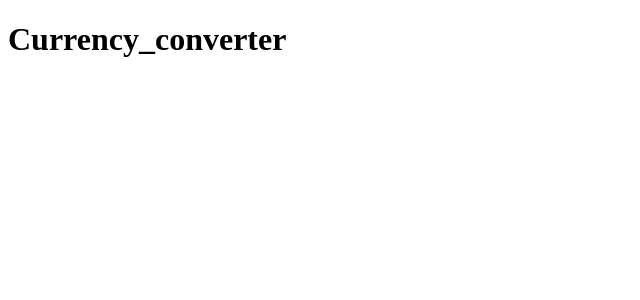
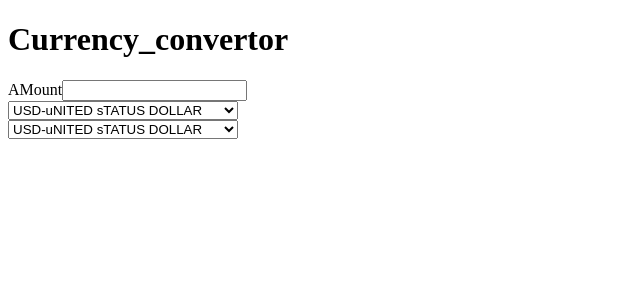
Before and after one commit to Hariprasath1996/Currency_Converter--React-js, a React (Vite) app: page / in a window 1280 px wide. Shown: the top 300 px of the page, without its empty margins (0-640 px from the left). Built offline with nearby package versions, Linux system fonts and the light colour scheme.

Commit message:
create elements

```diff
--- a/src/App.jsx
+++ b/src/App.jsx
@@ -1,11 +1,51 @@
 const App = () => {
-  return ( <>
-  <div>
-    <h1>
-      Currency_converter
-    </h1>
-  </div>
-  </> );
+  return (<>
+    <div className="currency-convertor">
+      <div className="section-1">
+
+      </div>
+      <div className="section-2">
+        <div className="title">
+          <h1>Currency_convertor</h1>
+        </div>
+        <div className="input-container">
+          <label htmlFor="amount">AMount</label>
+          <input type="text" id="amount" />
+        </div>
+        <div className="input-container-one">
+          <label className="currency-from" htmlFor="currency-from"></label>
+          <select id="currency-from">
+            <option value="USD">USD-uNITED sTATUS DOLLAR</option>
+            <option value="EUR">EUR-EURO</option>
+            <option value="GBP">GBP-BRITISH POUND STERLING</option>
+            <option value="JPY">JPY-JAPANESE YEN</option>
+            <option value="AUD">AUD-AUSTRALIAN DOLLAR</option>
+            <option value="CAD">CAD-CANADIAN DOLLAR</option>
+            <option value="CNY">CNY-CHINESE YUAN</option>
+            <option value="INR">INR-INDIAN RUPEE</option>
+            <option value="BRL">BRL-BRAZILIAN REAL</option>
+            <option value="ZAR">ZAR-SOUTH AFRICAN RAND</option>
+          </select>
+        </div>
+        <div className="input-container-two">
+          <label className="currency-to" htmlFor="currency-to"></label>
+          <select id="currency-to">
+            <option value="USD">USD-uNITED sTATUS DOLLAR</option>
+            <option value="EUR">EUR-EURO</option>
+            <option value="GBP">GBP-BRITISH POUND STERLING</option>
+            <option value="JPY">JPY-JAPANESE YEN</option>
+            <option value="AUD">AUD-AUSTRALIAN DOLLAR</option>
+            <option value="CAD">CAD-CANADIAN DOLLAR</option>
+            <option value="CNY">CNY-CHINESE YUAN</option>
+            <option value="INR">INR-INDIAN RUPEE</option>
+            <option value="BRL">BRL-BRAZILIAN REAL</option>
+            <option value="ZAR">ZAR-SOUTH AFRICAN RAND</option>
+          </select>
+        </div>
+
+      </div>
+    </div>
+  </>);
 }
 
 export default App;
```
